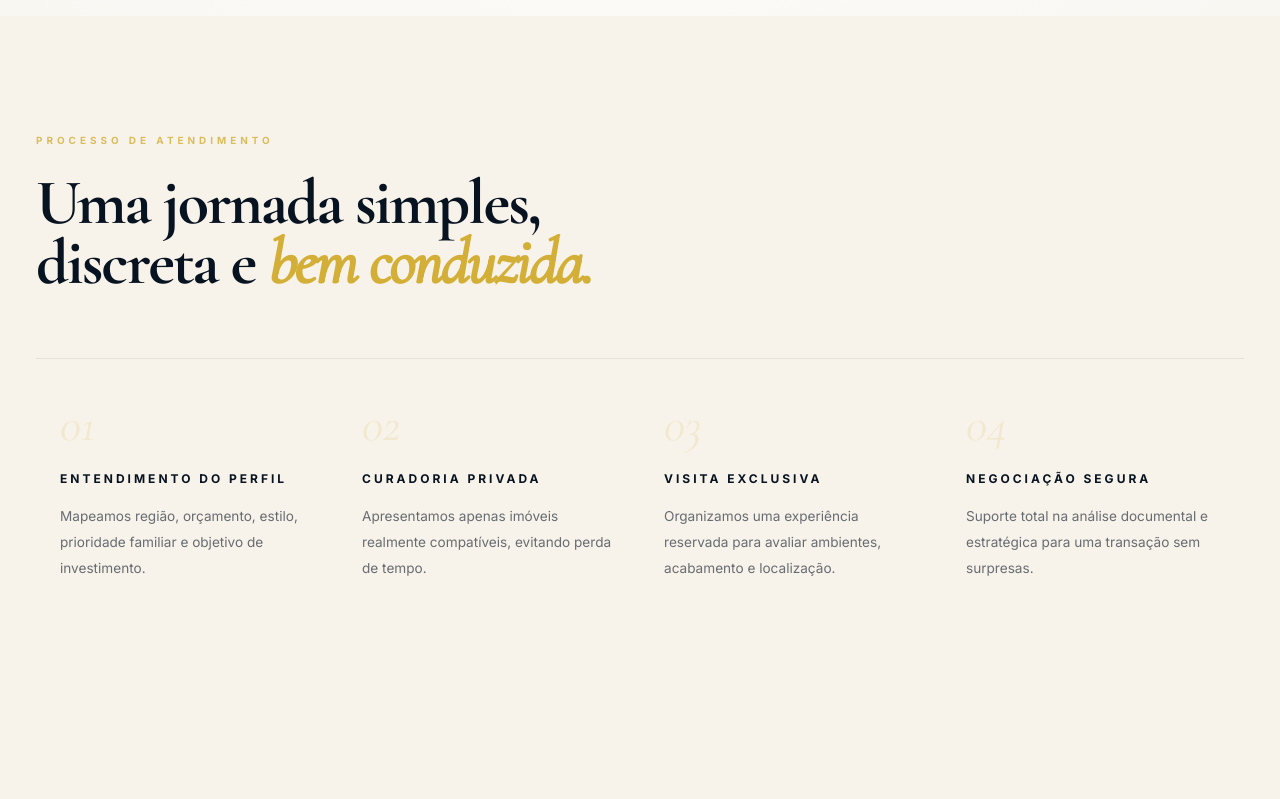
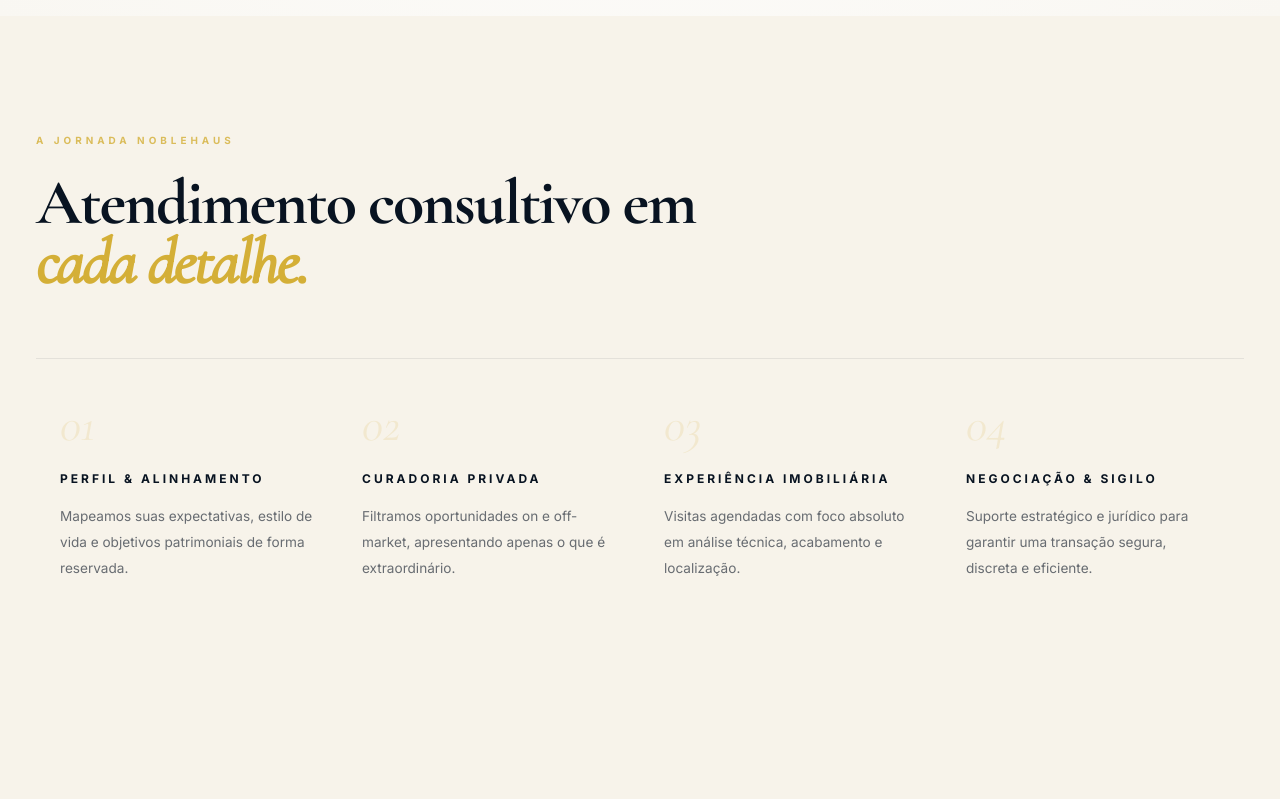
Before and after one commit to mateusteuzin/noblehausbeta, a plain HTML site: page index.html in a window 1280 px wide. Shown: the part 2940-3739 px from the top of the page. Drawn offline with nearby package versions, Linux system fonts and the light colour scheme.

Commit message:
docs: updated i18n dictionary for new sections and harmonized modal typography

```diff
--- a/index.html
+++ b/index.html
@@ -137,6 +137,9 @@
 
     .property-badge{position:absolute;top:28px;left:28px;padding:6px 14px;background:rgba(255,255,255,.15);backdrop-filter:blur(12px);border:1px solid rgba(255,255,255,.2);color:#fff;font-size:.55rem;font-weight:700;letter-spacing:2px;text-transform:uppercase;z-index:2;transition:.4s ease}
     .property-card:hover .property-badge{background:var(--gold);border-color:var(--gold);color:#050b14}
+
+    .property-modal-content h1{font-family:var(--serif);font-size:3.5rem;margin:12px 0;line-height:1;letter-spacing:-0.03em}
+    .detail-price{font-family:var(--serif);font-size:2.4rem;color:var(--gold);margin-top:24px;font-style:italic}
 
     .property-info{padding:28px 0;background:transparent}
     .property-title{font-family:var(--serif);font-size:1.7rem;color:#081321;margin-bottom:10px;letter-spacing:-0.02em;transition:.3s ease}
--- a/script.js
+++ b/script.js
@@ -33,41 +33,35 @@
       exp_eyebrow: "Experiência NobleHaus",
       exp_h2: "Não vendemos apenas imóveis. Entregamos uma <span class='gold-italic'>decisão segura.</span>",
       exp_p: "Cada imóvel passa por uma curadoria criteriosa de localização, liquidez, acabamento, documentação e potencial de valorização.",
+      nav_estilo: "Mais que um endereço, um <span class='gold-italic'>estilo de vida.</span>",
+      about_p: "A NobleHaus nasceu para elevar o padrão da experiência imobiliária em Fortaleza. Atuamos com discrição, repertório de mercado e uma curadoria pensada para clientes que buscam patrimônio, conforto e excelência.",
       feat_curadoria_h4: "Curadoria Privada",
-      feat_curadoria_p: "Selecionamos opções compatíveis com seu estilo de vida, patrimônio e objetivo.",
+      feat_curadoria_p: "Selecionamos imóveis que atendem rigorosos critérios de qualidade e exclusividade.",
       feat_juridica_h4: "Segurança Jurídica",
-      feat_juridica_p: "Acompanhamento documental para uma negociação transparente e protegida.",
-      feat_consultivo_h4: "Atendimento Consultivo",
-      feat_consultivo_p: "Uma jornada discreta, personalizada e conduzida por especialistas.",
+      feat_juridica_p: "Acompanhamento completo para garantir transações seguras e transparentes.",
       feat_posvenda_h4: "Pós-venda Premium",
-      feat_posvenda_p: "Suporte após a assinatura para tornar a transição mais simples e elegante.",
+      feat_posvenda_p: "Suporte contínuo após a aquisição para uma transição perfeita.",
       tour_label: "Tour imersivo do imóvel",
       prop_eyebrow: "Portfólio reservado",
       prop_h2: "Selecionados para um <span class='gold-italic'>estilo de vida único.</span>",
-      prop_p: "Imóveis com arquitetura, localização e experiência à altura de quem procura algo acima do comum.",
-      prop_destaque: "Destaque",
-      prop_vistamar: "Vista mar",
-      prop_oceanica: "Oceânica",
+      prop_p: "Curadoria criteriosa de imóveis com arquitetura e localização à altura de quem procura o extraordinário.",
       btn_detalhes: "Ver detalhes",
-      edit_eyebrow: "Imóveis fora do mercado",
-      edit_h2: "As melhores oportunidades nem sempre aparecem nos portais.",
-      edit_p: "A NobleHaus atua com imóveis públicos e oportunidades privadas, conectando compradores qualificados a proprietários que valorizam discrição, velocidade e segurança.",
-      process_eyebrow: "Processo de atendimento",
-      process_h2: "Uma jornada simples, discreta e <span class='gold-italic'>bem conduzida.</span>",
-      process_01_h4: "Entendimento do perfil",
-      process_01_p: "Mapeamos região, orçamento, estilo, prioridade familiar e objetivo de investimento.",
-      process_02_h4: "Curadoria privada",
-      process_02_p: "Apresentamos apenas imóveis realmente compatíveis, evitando perda de tempo.",
-      process_03_h4: "Visita exclusiva",
-      process_03_p: "Organizamos uma experiência reservada para avaliar ambientes, acabamento e localização.",
-      process_04_h4: "Negociação segura",
-      process_04_p: "Suporte total na análise documental e estratégica para uma transação sem surpresas.",
-      curadoria_h3: "Receba uma seleção privada antes de tomar qualquer decisão.",
-      curadoria_btn: "Solicitar curadoria",
-      news_h2: "Acompanhe o <span class='gold-italic'>mercado de luxo.</span>",
-      news_p: "Receba em primeira mão lançamentos exclusivos, análises de mercado e oportunidades off-market.",
-      news_placeholder: "Seu e-mail profissional",
-      news_btn: "Inscrever-se",
+      process_eyebrow: "A Jornada NobleHaus",
+      process_h2: "Atendimento consultivo em <span class='gold-italic'>cada detalhe.</span>",
+      process_01_h4: "Perfil & Alinhamento",
+      process_01_p: "Mapeamos suas expectativas, estilo de vida e objetivos patrimoniais de forma reservada.",
+      process_02_h4: "Curadoria Privada",
+      process_02_p: "Filtramos oportunidades on e off-market, apresentando apenas o que é extraordinário.",
+      process_03_h4: "Experiência Imobiliária",
+      process_03_p: "Visitas agendadas com foco absoluto em análise técnica, acabamento e localização.",
+      process_04_h4: "Negociação & Sigilo",
+      process_04_p: "Suporte estratégico e jurídico para garantir uma transação segura, discreta e eficiente.",
+      curadoria_h3: "Curadoria imobiliária feita para clientes exigentes.",
+      news_eyebrow: "Assinatura Exclusiva",
+      news_h2: "Receba o <span class='gold-italic'>Invisível.</span>",
+      news_p: "Oportunidades off-market e análises de mercado para o círculo restrito da NobleHaus.",
+      news_placeholder: "Seu e-mail de negócios",
+      news_btn: "Inscrever-se →",
       footer_about: "Curadoria privada de imóveis de alto padrão em Fortaleza. Atendimento consultivo, discrição e exclusividade em cada negociação.",
       footer_links_title: "Navegação",
       footer_contact_title: "Contato",
@@ -94,41 +88,35 @@
       exp_eyebrow: "NobleHaus Experience",
       exp_h2: "We don't just sell properties. We deliver a <span class='gold-italic'>safe decision.</span>",
       exp_p: "Each property undergoes careful curatorship of location, liquidity, finishing, documentation and appreciation potential.",
+      nav_estilo: "More than an address, a <span class='gold-italic'>lifestyle.</span>",
+      about_p: "NobleHaus was born to elevate the standard of the real estate experience in Fortaleza. We act with discretion, market repertoire and a curation designed for clients seeking heritage, comfort and excellence.",
       feat_curadoria_h4: "Private Curatorship",
-      feat_curadoria_p: "We select options compatible with your lifestyle, assets and goals.",
+      feat_curadoria_p: "We select properties that meet rigorous quality and exclusivity criteria.",
       feat_juridica_h4: "Legal Security",
-      feat_juridica_p: "Documentary monitoring for a transparent and protected negotiation.",
-      feat_consultivo_h4: "Advisory Service",
-      feat_consultivo_p: "A discreet, personalized journey led by specialists.",
+      feat_juridica_p: "Full monitoring to ensure secure and transparent transactions.",
       feat_posvenda_h4: "Premium After-sales",
-      feat_posvenda_p: "Support after signing to make the transition simpler and more elegant.",
+      feat_posvenda_p: "Continuous support after the acquisition for a perfect transition.",
       tour_label: "Immersive property tour",
       prop_eyebrow: "Reserved Portfolio",
       prop_h2: "Selected for a <span class='gold-italic'>unique lifestyle.</span>",
-      prop_p: "Properties with architecture, location and experience worthy of those looking for something above the ordinary.",
-      prop_destaque: "Featured",
-      prop_vistamar: "Sea view",
-      prop_oceanica: "Oceanfront",
+      prop_p: "Careful curation of properties with architecture and location worthy of those seeking the extraordinary.",
       btn_detalhes: "View details",
-      edit_eyebrow: "Off-market properties",
-      edit_h2: "The best opportunities don't always appear on portals.",
-      edit_p: "NobleHaus works with public properties and private opportunities, connecting qualified buyers to owners who value discretion, speed and security.",
-      process_eyebrow: "Service process",
-      process_h2: "A simple, discreet and <span class='gold-italic'>well-conducted journey.</span>",
-      process_01_h4: "Profile understanding",
-      process_01_p: "We map region, budget, style, family priority and investment objective.",
-      process_02_h4: "Private curatorship",
-      process_02_p: "We present only truly compatible properties, avoiding time wasting.",
-      process_03_h4: "Exclusive visit",
-      process_03_p: "We organize a reserved experience to evaluate environments, finishing and location.",
-      process_04_h4: "Secure negotiation",
-      process_04_p: "Full support in documentary and strategic analysis for a transaction without surprises.",
-      curadoria_h3: "Receive a private selection before making any decision.",
-      curadoria_btn: "Request curatorship",
-      news_h2: "Follow the <span class='gold-italic'>luxury market.</span>",
-      news_p: "Get first-hand access to exclusive launches, market analysis, and off-market opportunities.",
-      news_placeholder: "Your professional email",
-      news_btn: "Subscribe",
+      process_eyebrow: "The NobleHaus Journey",
+      process_h2: "Consultative service in <span class='gold-italic'>every detail.</span>",
+      process_01_h4: "Profile & Alignment",
+      process_01_p: "We map your expectations, lifestyle and wealth goals privately.",
+      process_02_h4: "Private Curatorship",
+      process_02_p: "We filter on and off-market opportunities, presenting only what is extraordinary.",
+      process_03_h4: "Real Estate Experience",
+      process_03_p: "Scheduled visits with an absolute focus on technical analysis, finishing and location.",
+      process_04_h4: "Negotiation & Secrecy",
+      process_04_p: "Strategic and legal support to ensure a safe, discreet and efficient transaction.",
+      curadoria_h3: "Real estate curatorship made for demanding clients.",
+      news_eyebrow: "Exclusive Subscription",
+      news_h2: "Receive the <span class='gold-italic'>Invisible.</span>",
+      news_p: "Off-market opportunities and market analysis for the NobleHaus inner circle.",
+      news_placeholder: "Your business email",
+      news_btn: "Subscribe →",
       footer_about: "Private curatorship of high-end properties in Fortaleza. Advisory service, discretion, and exclusivity in every negotiation.",
       footer_links_title: "Navigation",
       footer_contact_title: "Contact",
```
